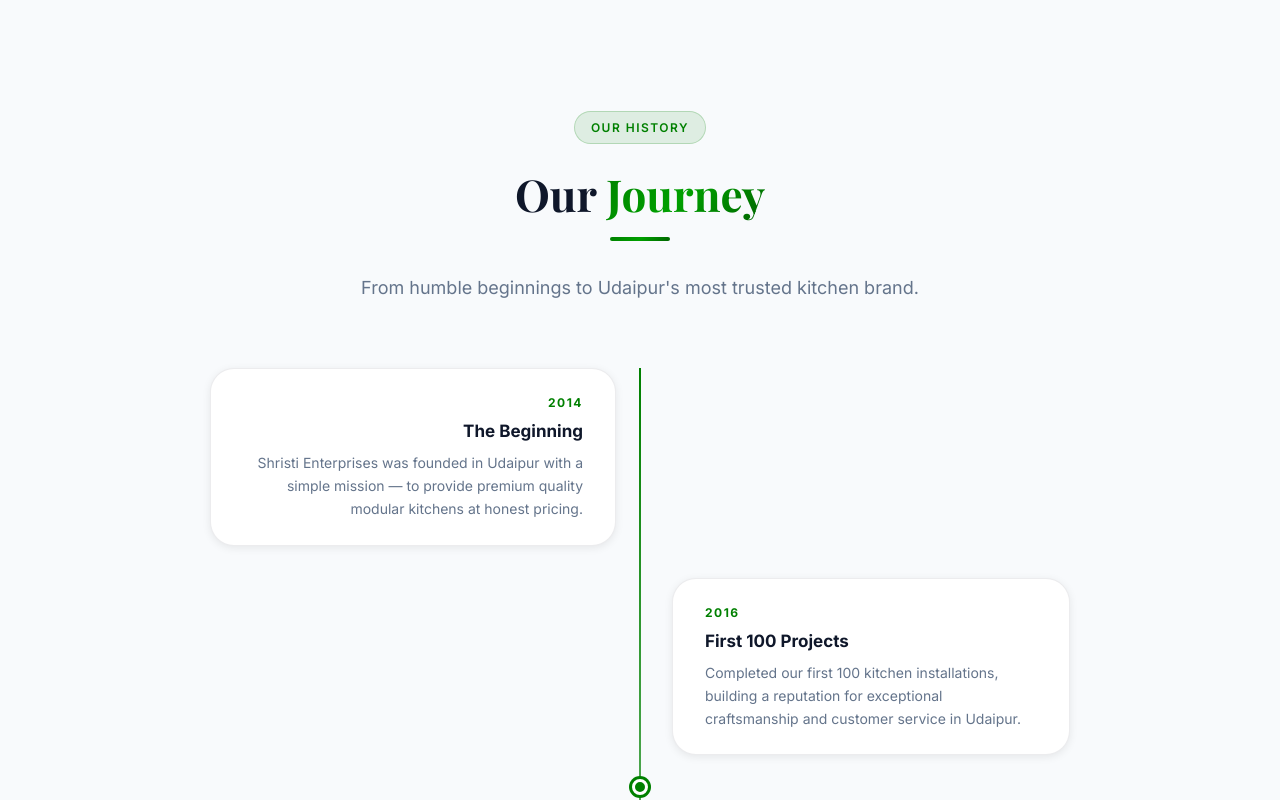
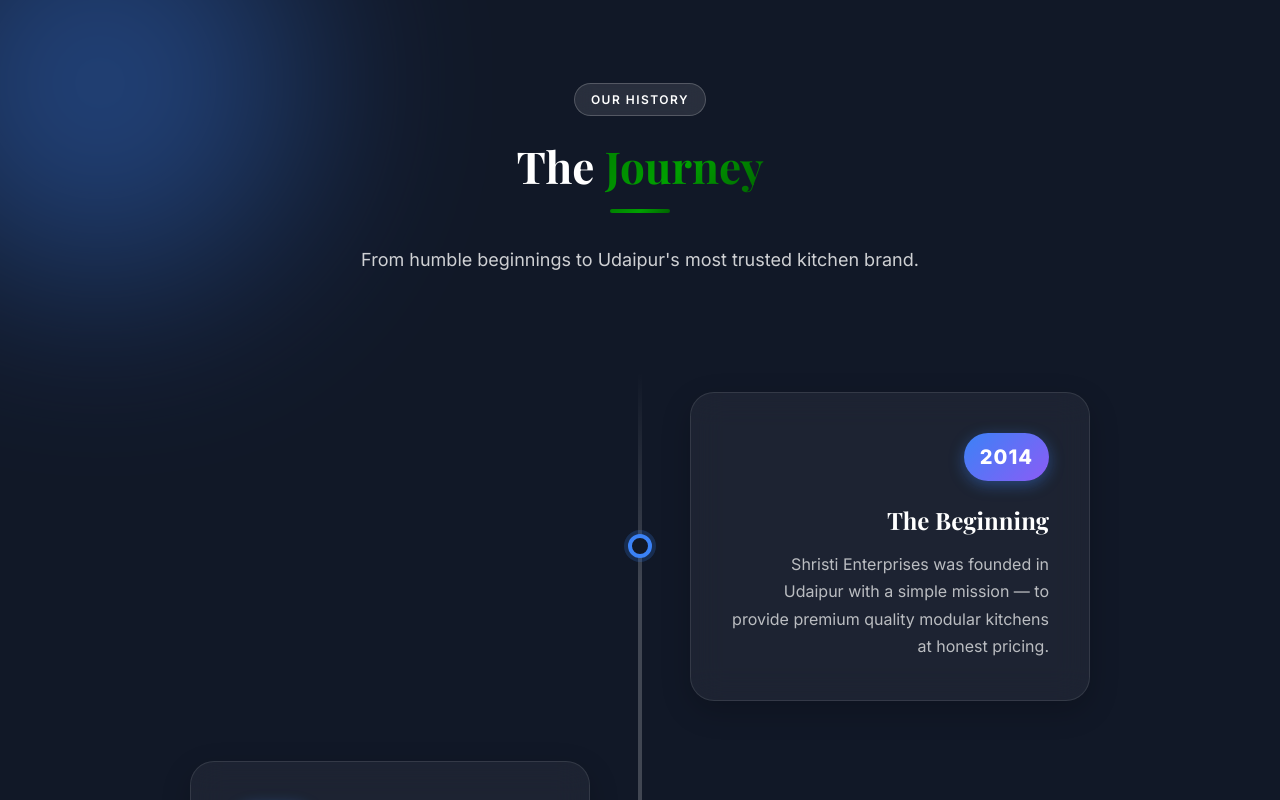
Before and after one commit to Eshbanoliver/shristienterprises, a React (Vite) app: page /about in a window 1280 px wide. Shown: the part 1900-2700 px from the top of the page. Built offline with nearby package versions, Linux system fonts and the light colour scheme; a web font is replaced by a local one.

Commit message:
updated files

```diff
--- a/src/pages/About.css
+++ b/src/pages/About.css
@@ -857,3 +857,219 @@
   }
   .about-image-experience-badge strong { font-size: 2rem; }
 }
+
+/* ─── Creative Journey Timeline ──────────────────────────────── */
+.journey-section-creative {
+  position: relative;
+  background: #111827; /* Deep Slate/Navy dark background */
+  overflow: hidden;
+  padding: 100px 0;
+}
+
+.journey-bg-shapes {
+  position: absolute;
+  inset: 0;
+  overflow: hidden;
+  pointer-events: none;
+}
+
+.journey-bg-shapes .shape {
+  position: absolute;
+  filter: blur(100px);
+  border-radius: 50%;
+  opacity: 0.4;
+  animation: float 20s infinite ease-in-out alternate;
+}
+
+.journey-bg-shapes .shape-1 {
+  width: 400px;
+  height: 400px;
+  background: #3b82f6;
+  top: -100px;
+  left: -100px;
+}
+
+.journey-bg-shapes .shape-2 {
+  width: 500px;
+  height: 500px;
+  background: #8b5cf6;
+  bottom: -200px;
+  right: -100px;
+  animation-delay: -5s;
+}
+
+.section-badge--glass {
+  background: rgba(255, 255, 255, 0.1) !important;
+  border-color: rgba(255, 255, 255, 0.2) !important;
+  color: white !important;
+  backdrop-filter: blur(10px);
+}
+
+.text-white {
+  color: #ffffff !important;
+}
+
+.text-white-80 {
+  color: rgba(255, 255, 255, 0.8) !important;
+}
+
+.text-gradient-gold {
+  background: linear-gradient(135deg, #fbbf24, #f59e0b);
+  -webkit-background-clip: text;
+  -webkit-text-fill-color: transparent;
+  background-clip: text;
+}
+
+.creative-timeline {
+  position: relative;
+  max-width: 900px;
+  margin: 0 auto;
+  padding: 20px 0;
+}
+
+.creative-timeline-line {
+  position: absolute;
+  top: 0;
+  bottom: 0;
+  left: 50%;
+  width: 4px;
+  background: linear-gradient(to bottom, rgba(255,255,255,0), rgba(255,255,255,0.2) 10%, rgba(255,255,255,0.2) 90%, rgba(255,255,255,0));
+  transform: translateX(-50%);
+  border-radius: 4px;
+}
+
+.ct-item {
+  display: flex;
+  justify-content: space-between;
+  align-items: center;
+  margin-bottom: 60px;
+  position: relative;
+  width: 100%;
+}
+
+.ct-item:last-child {
+  margin-bottom: 0;
+}
+
+.ct-item-left {
+  flex-direction: row-reverse;
+}
+
+.ct-content {
+  width: calc(50% - 50px);
+  background: rgba(255, 255, 255, 0.05);
+  backdrop-filter: blur(16px);
+  -webkit-backdrop-filter: blur(16px);
+  border: 1px solid rgba(255, 255, 255, 0.1);
+  padding: 40px;
+  border-radius: 24px;
+  position: relative;
+  transition: transform 0.3s ease, box-shadow 0.3s ease, background 0.3s ease;
+  box-shadow: 0 10px 30px rgba(0,0,0,0.2);
+}
+
+.ct-content:hover {
+  transform: translateY(-5px);
+  background: rgba(255, 255, 255, 0.08);
+  box-shadow: 0 20px 40px rgba(0,0,0,0.3);
+  border-color: rgba(255, 255, 255, 0.2);
+}
+
+.ct-item-left .ct-content {
+  text-align: right;
+}
+
+.ct-item-right .ct-content {
+  text-align: left;
+}
+
+.ct-year-badge {
+  display: inline-block;
+  padding: 8px 16px;
+  background: linear-gradient(135deg, #3b82f6, #8b5cf6);
+  color: white;
+  font-weight: 800;
+  font-size: 1.25rem;
+  border-radius: 100px;
+  margin-bottom: 20px;
+  box-shadow: 0 4px 15px rgba(59, 130, 246, 0.4);
+  letter-spacing: 1px;
+}
+
+.ct-title {
+  font-size: 1.5rem;
+  font-weight: 700;
+  color: white;
+  margin-bottom: 12px;
+  font-family: var(--font-display, inherit);
+}
+
+.ct-desc {
+  font-size: 1rem;
+  line-height: 1.7;
+  color: rgba(255, 255, 255, 0.7);
+}
+
+.ct-dot {
+  position: absolute;
+  left: 50%;
+  top: 50%;
+  transform: translate(-50%, -50%);
+  width: 24px;
+  height: 24px;
+  background: #111827;
+  border: 4px solid #3b82f6;
+  border-radius: 50%;
+  display: flex;
+  align-items: center;
+  justify-content: center;
+  z-index: 2;
+  box-shadow: 0 0 0 4px rgba(59, 130, 246, 0.2);
+  transition: all 0.3s ease;
+}
+
+.ct-item:hover .ct-dot {
+  background: #3b82f6;
+  box-shadow: 0 0 0 8px rgba(59, 130, 246, 0.3);
+  transform: translate(-50%, -50%) scale(1.2);
+}
+
+.ct-dot-inner {
+  width: 8px;
+  height: 8px;
+  background: white;
+  border-radius: 50%;
+  opacity: 0;
+  transition: opacity 0.3s ease;
+}
+
+.ct-item:hover .ct-dot-inner {
+  opacity: 1;
+}
+
+@media (max-width: 992px) {
+  .creative-timeline-line {
+    left: 30px;
+  }
+  .ct-item {
+    flex-direction: column !important;
+    align-items: flex-start;
+  }
+  .ct-content {
+    width: calc(100% - 80px);
+    margin-left: 80px;
+    text-align: left !important;
+    padding: 30px 24px;
+  }
+  .ct-item-left .ct-content {
+    text-align: left !important;
+  }
+  .ct-dot {
+    left: 30px;
+    top: 50px;
+    transform: translate(-50%, 0);
+  }
+  .ct-item:hover .ct-dot {
+    transform: translate(-50%, 0) scale(1.2);
+  }
+}
--- a/src/pages/About.tsx
+++ b/src/pages/About.tsx
@@ -224,31 +224,40 @@
       </section>
 
       {/* ── Our Journey Timeline ─── */}
-      <section className="section bg-light" aria-labelledby="journey-heading">
-        <div className="container">
-          <div className="text-center" style={{ marginBottom: 'var(--space-3xl)' }}>
-            <div className="section-badge">Our History</div>
-            <h2 id="journey-heading" className="section-title">Our <span>Journey</span></h2>
-            <div className="divider divider-center" />
-            <p className="section-subtitle">From humble beginnings to Udaipur's most trusted kitchen brand.</p>
+      <section className="section journey-section-creative" aria-labelledby="journey-heading">
+        {/* Abstract Background Shapes */}
+        <div className="journey-bg-shapes">
+          <div className="shape shape-1"></div>
+          <div className="shape shape-2"></div>
+        </div>
+
+        <div className="container" style={{ position: 'relative', zIndex: 10 }}>
+          <div className="text-center" style={{ marginBottom: 'var(--space-4xl)' }}>
+            <div className="section-badge section-badge--glass">Our History</div>
+            <h2 id="journey-heading" className="section-title text-white">The <span className="text-gradient-gold">Journey</span></h2>
+            <div className="divider divider-center" style={{ borderColor: 'rgba(255,255,255,0.2)' }} />
+            <p className="section-subtitle text-white-80">From humble beginnings to Udaipur's most trusted kitchen brand.</p>
           </div>
 
-          <div className="timeline">
+          <div className="creative-timeline">
+            <div className="creative-timeline-line"></div>
             {timeline.map((item, i) => (
               <motion.div
                 key={item.year}
-                className={`timeline-item ${i % 2 === 0 ? 'timeline-item--left' : 'timeline-item--right'}`}
-                initial={{ opacity: 0, x: i % 2 === 0 ? -40 : 40 }}
-                whileInView={{ opacity: 1, x: 0 }}
-                viewport={{ once: true }}
+                className={`ct-item ${i % 2 === 0 ? 'ct-item-left' : 'ct-item-right'}`}
+                initial={{ opacity: 0, y: 50 }}
+                whileInView={{ opacity: 1, y: 0 }}
+                viewport={{ once: true, margin: "-100px" }}
                 transition={{ duration: 0.6, delay: i * 0.1 }}
               >
-                <div className="timeline-card">
-                  <div className="timeline-year">{item.year}</div>
-                  <h3 className="timeline-title">{item.title}</h3>
-                  <p className="timeline-desc">{item.desc}</p>
+                <div className="ct-content">
+                  <div className="ct-year-badge">{item.year}</div>
+                  <h3 className="ct-title">{item.title}</h3>
+                  <p className="ct-desc">{item.desc}</p>
                 </div>
-                <div className="timeline-dot" aria-hidden="true" />
+                <div className="ct-dot">
+                   <div className="ct-dot-inner"></div>
+                </div>
               </motion.div>
             ))}
           </div>
```
